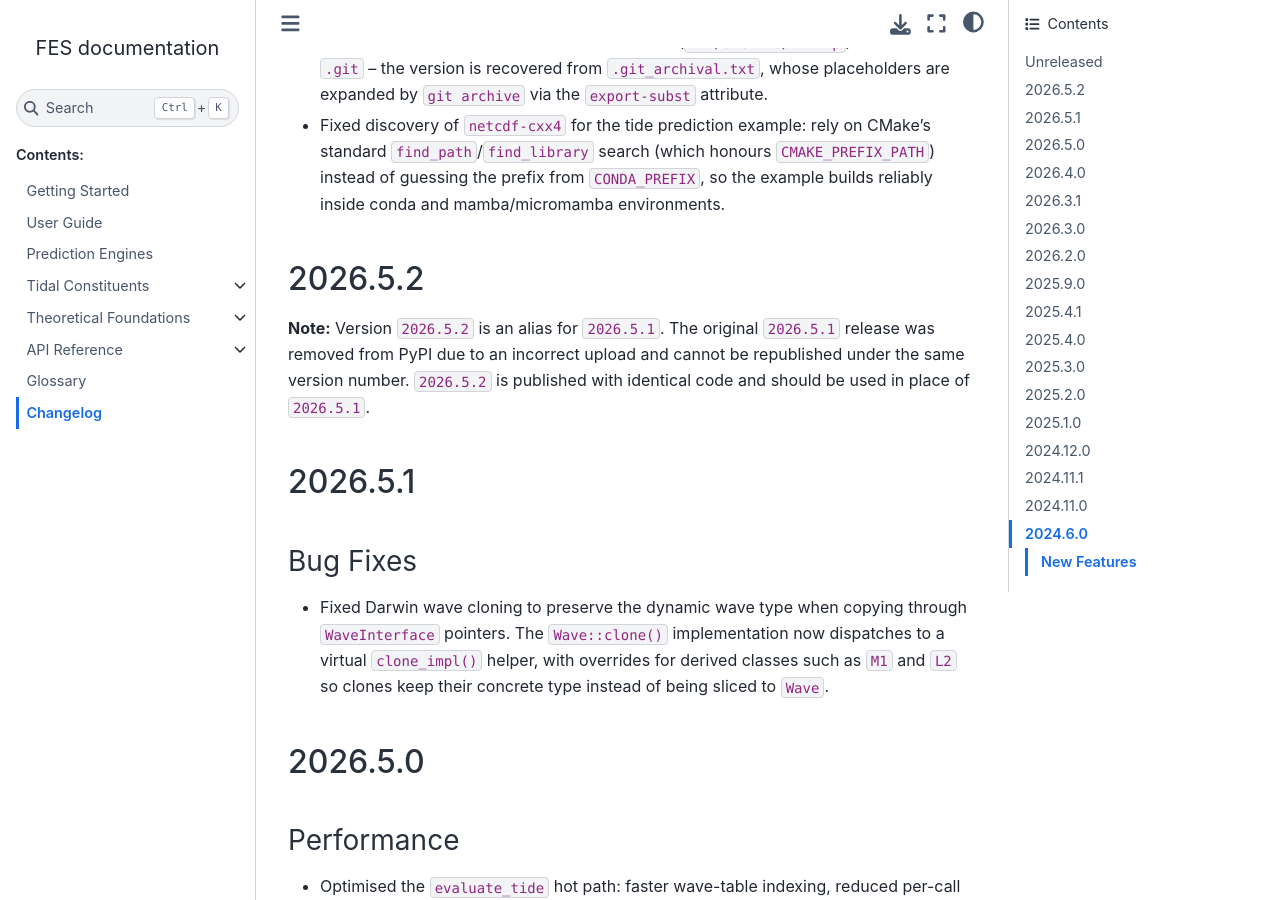
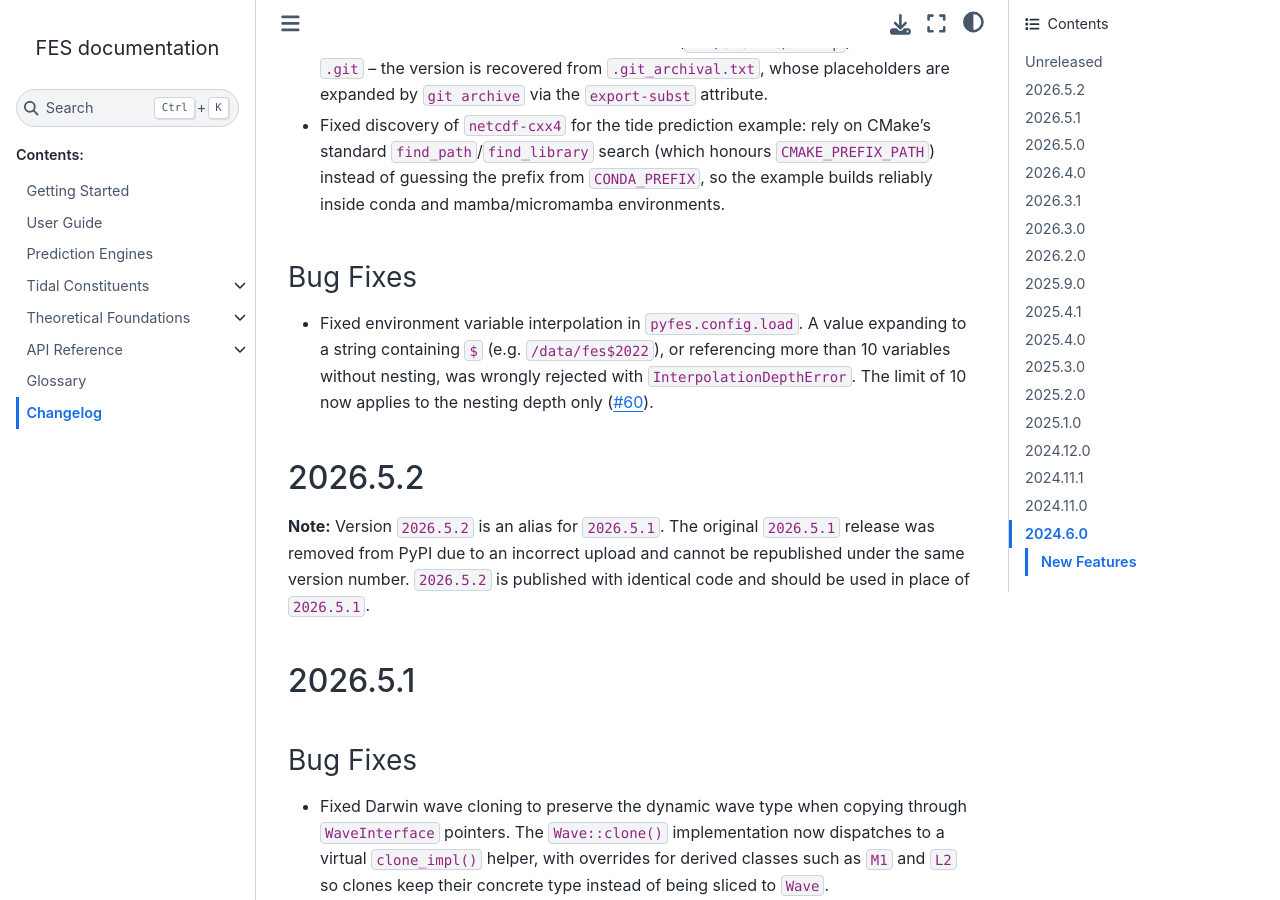
Before and after one commit to CNES/aviso-fes, a Sphinx documentation site: the page built from docs/source/changelog.rst, in a window 1280 px wide and 900 px high, scrolled down 369 px. Built offline with Sphinx 7.4.7 and the Sphinx Book theme 1.1.4, drawn with Linux system fonts in a browser that asks for light colours; pages that are not in the unit, such as notebooks, are missing from menus.

Commit message:
fix(config): allow interpolation nesting up to MAX_INTERPOLATION_DEPTH

```diff
--- a/docs/source/changelog.rst
+++ b/docs/source/changelog.rst
@@ -21,6 +21,14 @@ Build System
   ``CMAKE_PREFIX_PATH``) instead of guessing the prefix from ``CONDA_PREFIX``,
   so the example builds reliably inside conda and mamba/micromamba
   environments.
+
+Bug Fixes
+---------
+* Fixed environment variable interpolation in ``pyfes.config.load``. A value
+  expanding to a string containing ``$`` (e.g. ``/data/fes$2022``), or
+  referencing more than 10 variables without nesting, was wrongly rejected
+  with ``InterpolationDepthError``. The limit of 10 now applies to the nesting
+  depth only (`#60 <https://github.com/CNES/aviso-fes/pull/60>`_).
 
 2026.5.2
 ========
```
Also changed, not shown: 2 other files.
